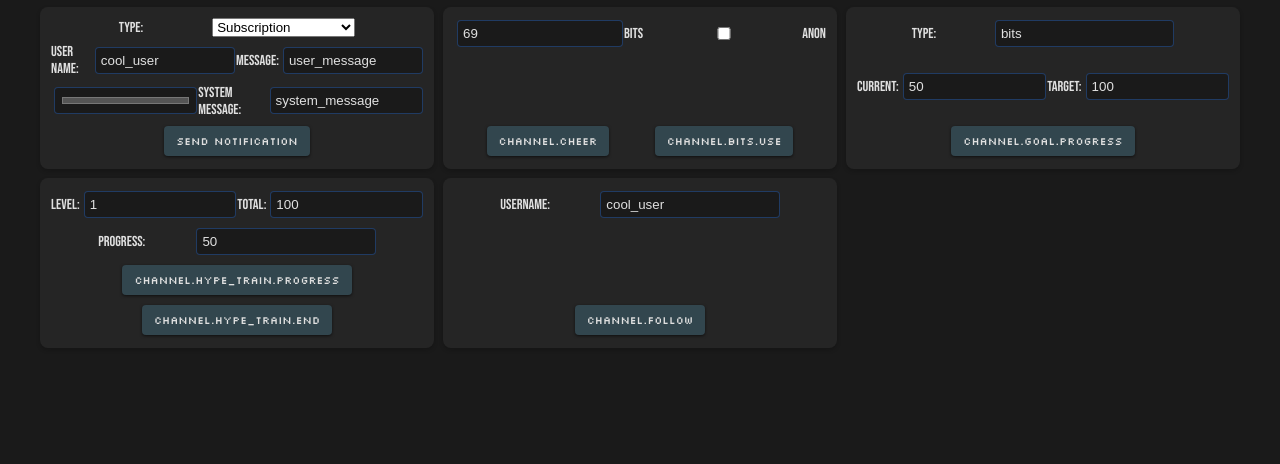
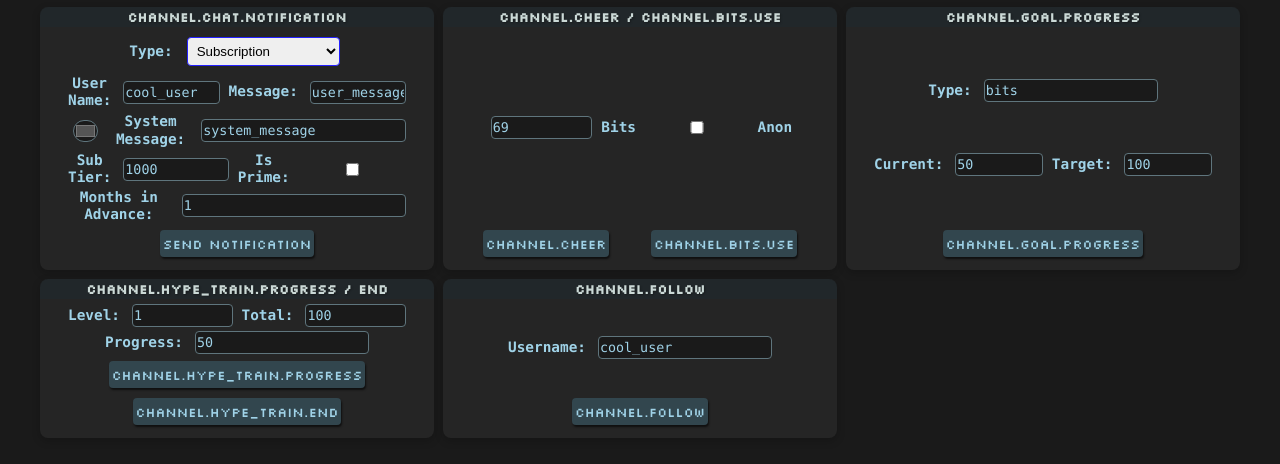
Before and after one commit to s4w3d0ff/soe, a Python web app: template templates/test_ui.html in a window 1280 px wide. Shown: the top 464 px of the page. Run offline with Jinja, Linux system fonts and the light colour scheme; the template is opened without the code that fills it, so the values that code supplies are empty.

Commit message:
Add files via upload

```diff
--- a/static/css/base_ui.css
+++ b/static/css/base_ui.css
@@ -14,7 +14,7 @@
     font-family: 'AdvancedPixelLcd';
     src: url('/static/fonts/AdvancedPixelLcd-Regular.ttf') format('truetype');
 }
-/* Customize scrollbar for WebKit browsers (Chrome, Safari, Edge) */
+
 ::-webkit-scrollbar {
     width: 3px;               /* width of vertical scrollbar */
     height: 3px;              /* height of horizontal scrollbar */
@@ -22,18 +22,18 @@
 
 /* Track (background) of the scrollbar */
 ::-webkit-scrollbar-track {
-    background: #2b2b2b;      /* dark background for track */
+    background: #2b2b2b;    /* dark background for track */
 }
 
 /* Handle (thumb) of the scrollbar */
 ::-webkit-scrollbar-thumb {
-    background: #666;         /* darker grey for the handle */
+    background: #666;       /* darker grey for the handle */
     border-radius: 4px;       /* rounded corners */
 }
 
 /* Handle on hover */
 ::-webkit-scrollbar-thumb:hover {
-    background: #888;         /* slightly lighter on hover */
+    background: #888;       /* slightly lighter on hover */
 }
 
 /* For Firefox */
@@ -41,16 +41,18 @@
     scrollbar-width: thin;    /* "auto" or "thin" */
     scrollbar-color: #666 #2b2b2b;  /* thumb and track color */
 }
+
 :root {
     --bg-color: #1a1a1a;
     --card-bg: #252525;
-    --text-color: #e0e0e0;
-    --accent-color: #209d9d;
-    --input-border-color: #2f7ef655;
+    --text-color: #a0d3e8;
+    --accent-color: #569497;
+    --input-border-color: #5f757d;
     --h2-bg-color: #03334a1f;
     --h2-color: #cbd9d6;
-    --h2-box-shadow: 0px 1px 3px rgba(0, 0, 0, 0.6);
-    --card-box-shadow: 0px 2px 4px rgba(0,0,0,0.2);
+    --button-box-shadow: 1px 2px 2px rgba(0, 0, 0, 0.6);
+    --button-hover-box-shadow: -1px -2px 2px rgba(0, 0, 0, 0.3);
+    --card-box-shadow: 0px 3px 8px rgba(0,0,0,0.2);
 }
 
 body {
@@ -91,14 +93,13 @@ h1 {
 }
 
 h2 {
-    display: none;
-    text-align: left;
+    text-align: center;
     font-family: 'Silkscreen';
     margin: -8px -8px 3px -8px;
     color: var(--h2-color);
-    font-size: 1.2em;
+    font-size: 1.1em;
     background: var(--h2-bg-color);
-    padding: 1px 3px;
+    padding: 2px 3px;
     border-radius: 8px 8px 0 0;
     text-shadow: 1px 1px 2px rgba(0,0,0,0.3);
     box-shadow: var(--h2-box-shadow);
@@ -117,68 +118,102 @@ h2 {
     display: flex;
     align-items: center;
     justify-content: space-evenly;
-    gap: 1px;
-    margin:3px 3px;
+    gap: 9px;
+    padding: 0px 20px;
+    margin: 2px auto;
+}
+.notice-fields {
+    margin: 10px 0;
+    padding: 10px;
+    border: 1px solid var(--border-color);
+    border-radius: 5px;
+}
+
+.notice-fields {
+    display: none;
+    margin: 10px 0;
+}
+
+select {
+    padding: 5px;
+    margin: 5px;
+    border-radius: 4px;
+    border: 1px solid #2420ff;
 }
 
 label {
     font-size: 1.2em;
+    font-family: "Consolas";
+    font-weight: bold;
+    text-align: center;
 }
 
 input {
-    padding: 5px;
-    margin: 2px 0;
+    padding: 3px 1px;
     margin-left: 3px;
     border: 1px solid var(--input-border-color);
     background: var(--bg-color);
     color: var(--text-color);
     border-radius: 4px;
-    width: 45%;
-    font-family: monospace,
+    width: 100%;
+    min-width: 25px;
+    font-family: 'Consolas', monospace;
+}
+
+input[type="color"] {
+    padding: 0;
+    width: 12px;
+    height: 22px;
+    margin: 5px;
+    border-radius: 12px;
 }
 
 button {
-    padding: 8px 12px;
+    padding: 5px 3px;
     font-family: 'Silkscreen';
     background: #4881975c;
     color: var(--text-color);
     border: none;
     border-radius: 4px;
     cursor: pointer;
-    font-size: 0.9em;
-    box-shadow: var(--h2-box-shadow);
-    min-width: 69px;
+    font-size: 1.1em;
+    box-shadow: var(--button-box-shadow);
+    min-width: 25%;
 }
 
 button:hover {
     opacity: 0.8;
-    background: var(--accent-color);
+    box-shadow: var(--button-hover-box-shadow);
+    transition: background 0.3s, box-shadow 0.3s;
 }
 
 .status-message {
     position: fixed;
-    top: 20px;
+    bottom: 20px;
     right: 20px;
     padding: 10px 20px;
     border-radius: 4px;
+    font-family: 'Consolas';
     display: none;
     animation: fadeIn 0.3s ease-in;
 }
+@keyframes fadeIn {
+    from { opacity: 0; transform: translateX(10px); }
+    to { opacity: 1; transform: translateX(0); }
+}
 
 .success {
-    background: #2ecc7078;
+    background: #2ecc703e;
     color: var(--text-color);
 }
 
 .error {
-    background: #e74d3c83;
+    background: #e74d3c22;
     color: var(--text-color);
 }
 
-@keyframes fadeIn {
-    from { opacity: 0; transform: translateY(-10px); }
-    to { opacity: 1; transform: translateY(0); }
-}
+
+
 .section-divider {
     border-top: 1px solid var(--input-border-color);
     margin: 10px 0;
--- a/static/js/test_ui.js
+++ b/static/js/test_ui.js
@@ -1,3 +1,124 @@
+// Add this to your existing script section
+document.addEventListener('DOMContentLoaded', function() {
+    const noticeTypeSelect = document.getElementById('noticeType');
+    noticeTypeSelect.addEventListener('change', updateDynamicFields);
+    updateDynamicFields(); // Initialize fields
+});
+
+function updateDynamicFields() {
+    const noticeType = document.getElementById('noticeType').value;
+    const dynamicFields = document.getElementById('dynamicFields');
+    dynamicFields.innerHTML = ''; // Clear existing fields
+
+    const fields = {
+        sub: `
+            <div class="input-group">
+                <label>Sub Tier:</label>
+                <input type="text" id="subTier" value="1000">
+                <label>Is Prime:</label>
+                <input type="checkbox" id="isPrime">
+            </div>
+            <div class="input-group">
+                <label>Months in Advance:</label>
+                <input type="number" id="durationMonths" value="1">
+            </div>
+        `,
+        resub: `
+            <div class="input-group">
+                <label>Cumulative Months:</label>
+                <input type="number" id="cumulativeMonths" value="10">
+                <label>Duration Months:</label>
+                <input type="number" id="durationMonths" value="1">
+                <label>Streak Months:</label>
+                <input type="number" id="streakMonths" value="0">
+            </div>
+            <div class="input-group">
+                <label>Sub Tier:</label>
+                <input type="text" id="subTier" value="1000">
+                <label>Is Prime:</label>
+                <input type="checkbox" id="isPrime">
+                <label>Is Gift:</label>
+                <input type="checkbox" id="isGift">
+            </div>
+        `,
+        sub_gift: `
+            <div class="input-group">
+                <label>Duration Months:</label>
+                <input type="number" id="durationMonths" value="1">
+                <label>Cumulative Months:</label>
+                <input type="number" id="cumulativeMonths" value="10">
+                <label>Sub Tier:</label>
+                <input type="text" id="subTier" value="1000">
+                <label>Recipient Username:</label>
+                <input type="text" id="recipientUserName" value="recipient_user">
+            </div>
+        `,
+        community_sub_gift: `
+            <div class="input-group">
+                <label>Sub Tier:</label>
+                <input type="text" id="subTier" value="1000">
+                <label>Total:</label>
+                <input type="number" id="total" value="5">
+            </div>
+        `,
+        gift_paid_upgrade: `
+            <div class="input-group">
+                <label>Gifter Is Anonymous:</label>
+                <input type="checkbox" id="gifterIsAnonymous">
+                <label>Gifter Username:</label>
+                <input type="text" id="gifterUserName" value="gifter_user">
+            </div>
+        `,
+        prime_paid_upgrade: `
+            <div class="input-group">
+                <label>Sub Tier:</label>
+                <input type="text" id="subTier" value="1000">
+            </div>
+        `,
+        raid: `
+            <div class="input-group">
+                <label>Viewers:</label>
+                <input type="number" id="viewers" value="100">
+                <label>User Name:</label>
+                <input type="text" id="raidUserName" value="raider_user">
+            </div>
+        `,
+        pay_it_forward: `
+            <div class="input-group">
+                <label>Gifter Is Anonymous:</label>
+                <input type="checkbox" id="gifterIsAnonymous">
+                <label>Gifter Username:</label>
+                <input type="text" id="gifterUserName" value="gifter_user">
+            </div>
+        `,
+        announcement: `
+            <div class="input-group">
+                <label>Color:</label>
+                <input type="color" id="announcementColor" value="#0000FF">
+            </div>
+        `,
+        bits_badge_tier: `
+            <div class="input-group">
+                <label>Tier:</label>
+                <input type="number" id="bitsTier" value="1000">
+            </div>
+        `,
+        charity_donation: `
+            <div class="input-group">
+                <label>Charity Name:</label>
+                <input type="text" id="charityName" value="Charity Name">
+                <label>Amount:</label>
+                <input type="number" id="charityAmount" value="10.0" step="0.1">
+            </div>
+        `
+    };
+
+    if (fields[noticeType]) {
+        dynamicFields.innerHTML = fields[noticeType];
+    }
+}
+
+
 function showStatus(message, type) {
     const statusElement = document.getElementById('statusMessage');
     statusElement.textContent = message;
@@ -18,26 +139,6 @@ async function testEvent(eventType) {
             data.bits = document.getElementById('bitsAmount').value;
             data.anon = document.getElementById('bitsAnon').checked;
             break;
-        case 'channel.raid':
-            data.viewers = document.getElementById('viewerAmount').value;
-            data.from = document.getElementById('raidFrom').value;
-            break;
-
-        case 'channel.subscribe':
-            data.tier = document.getElementById('subTier').value;
-            data.gifted = document.getElementById('subGifted').checked;
-            break;
-        case 'channel.subscription.gift':
-            data.total = document.getElementById('giftTotal').value;
-            data.tier = document.getElementById('giftTier').value;
-            data.anon = document.getElementById('giftAnon').checked;
-            break;
-        case 'channel.subscription.message':
-            data.tier = document.getElementById('resubTier').value;
-            data.months = document.getElementById('resubMonths').value;
-            data.streak = document.getElementById('resubStreak').value;
-            data.msg = document.getElementById('resubMsg').value;
-            break;
         case 'channel.goal.progress':
             data.type = document.getElementById('goalType').value;
             data.current = document.getElementById('goalCurrent').value;
@@ -49,11 +150,66 @@ async function testEvent(eventType) {
             data.total = document.getElementById('hypeTotal').value;
             data.progress = document.getElementById('hypeProgress').value;
             break;
-        case 'channel.chat.notification':
-            data.system_message = document.getElementById('notificationMsg').value;
-            break;
         case 'channel.follow':
             data.user_name = document.getElementById('followUsername').value;
+            break;
+        case 'channel.chat.notification':
+            data.notice_type = document.getElementById('noticeType').value;
+            data.system_message = document.getElementById('systemMessage').value;
+            data.user_name = document.getElementById('chatUserName').value;
+            data.message = document.getElementById('userMessage').value;
+            data.color = document.getElementById('chatColor').value;
+
+            switch(data.notice_type) {
+                case 'sub':
+                    data.sub_tier = document.getElementById('subTier').value;
+                    data.is_prime = document.getElementById('isPrime').checked;
+                    data.duration_months = parseInt(document.getElementById('durationMonths').value);
+                    break;
+                case 'resub':
+                    data.cumulative_months = parseInt(document.getElementById('cumulativeMonths').value);
+                    data.duration_months = parseInt(document.getElementById('durationMonths').value);
+                    data.streak_months = parseInt(document.getElementById('streakMonths').value);
+                    data.sub_tier = document.getElementById('subTier').value;
+                    data.is_prime = document.getElementById('isPrime').checked;
+                    data.is_gift = document.getElementById('isGift').checked;
+                    break;
+                case 'sub_gift':
+                    data.duration_months = parseInt(document.getElementById('durationMonths').value);
+                    data.cumulative_months = parseInt(document.getElementById('cumulativeMonths').value);
+                    data.sub_tier = document.getElementById('subTier').value;
+                    data.recipient_user_name = document.getElementById('recipientUserName').value;
+                    break;
+                case 'community_sub_gift':
+                    data.sub_tier = document.getElementById('subTier').value;
+                    data.total = parseInt(document.getElementById('total').value);
+                    break;
+                case 'gift_paid_upgrade':
+                    data.gifter_is_anonymous = document.getElementById('gifterIsAnonymous').checked;
+                    data.gifter_user_name = document.getElementById('gifterUserName').value;
+                    break;
+                case 'prime_paid_upgrade':
+                    data.sub_tier = document.getElementById('subTier').value;
+                    break;
+                case 'raid':
+                    data.viewer_count = parseInt(document.getElementById('viewers').value);
+                    data.user_name = document.getElementById('raidUserName').value;
+                    break;
+                case 'pay_it_forward':
+                    data.gifter_is_anonymous = document.getElementById('gifterIsAnonymous').checked;
+                    data.gifter_user_name = document.getElementById('gifterUserName').value;
+                    break;
+                case 'announcement':
+                    data.color = document.getElementById('announcementColor').value;
+                    break;
+                case 'bits_badge_tier':
+                    data.tier = parseInt(document.getElementById('bitsTier').value);
+                    break;
+                case 'charity_donation':
+                    data.charity_name = document.getElementById('charityName').value;
+                    data.amount = parseFloat(document.getElementById('charityAmount').value);
+                    break;
+            }
             break;
     }
 
```
Also changed, not shown: static/css/subathon_ui.css (+2 -5 lines), static/js/queue_ui.js (+11 -3 lines), static/js/subathon_ui.js (+29 -5 lines).
